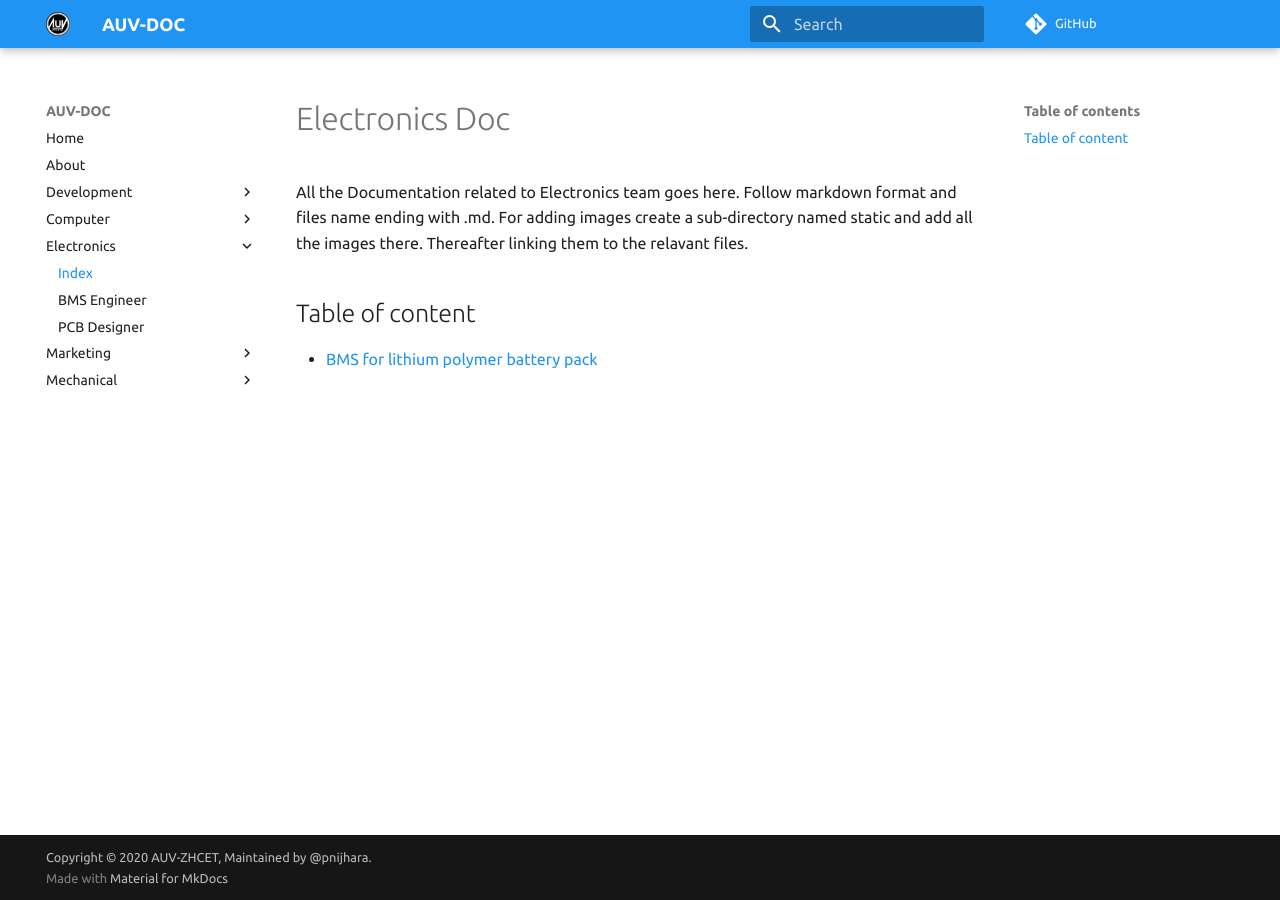
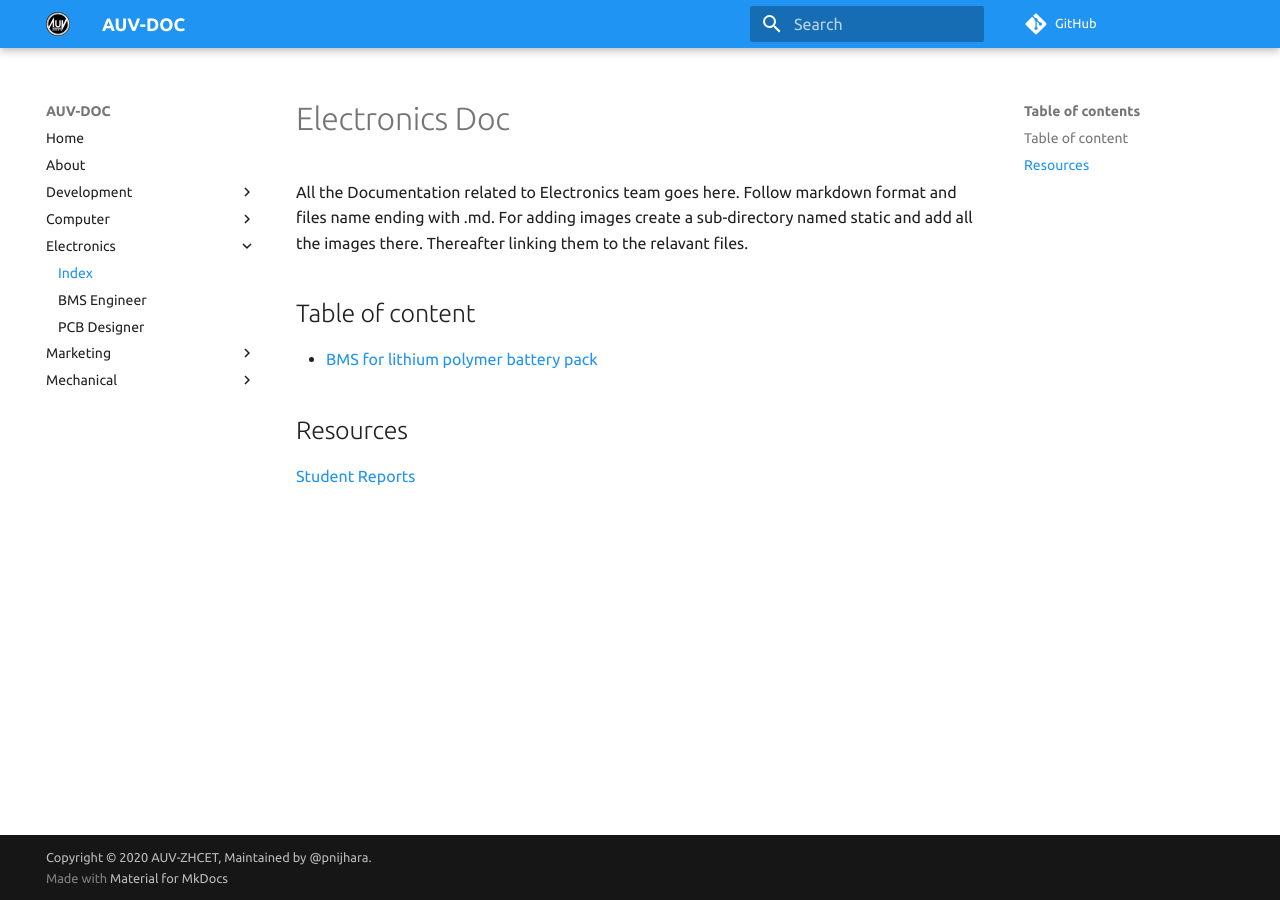
Before and after one commit to auvzhcet/Documentation, an MkDocs documentation site: the page built from docs/electronics/README.md, in a window 1280 px wide. Built offline with MkDocs 1.6.1 and Material for MkDocs 9.7.7, drawn with Linux system fonts in a browser that asks for light colours; comment, search, counter and statistics services are not loaded.

Commit message:
Add link to student reports

```diff
--- a/docs/electronics/README.md
+++ b/docs/electronics/README.md
@@ -1,6 +1,12 @@
 # Electronics Doc
+
 All the Documentation related to Electronics team goes here.
 Follow markdown format and files name ending with .md. For adding images create a sub-directory named static and add all the images there. Thereafter linking them to the relavant files.
 
 ## Table of content
+
 - [BMS for lithium polymer battery pack](BMS_for_lithium_polymer_battery_pack.md)
+
+## Resources
+
+[Student Reports](student_Reports/students.md)
```
